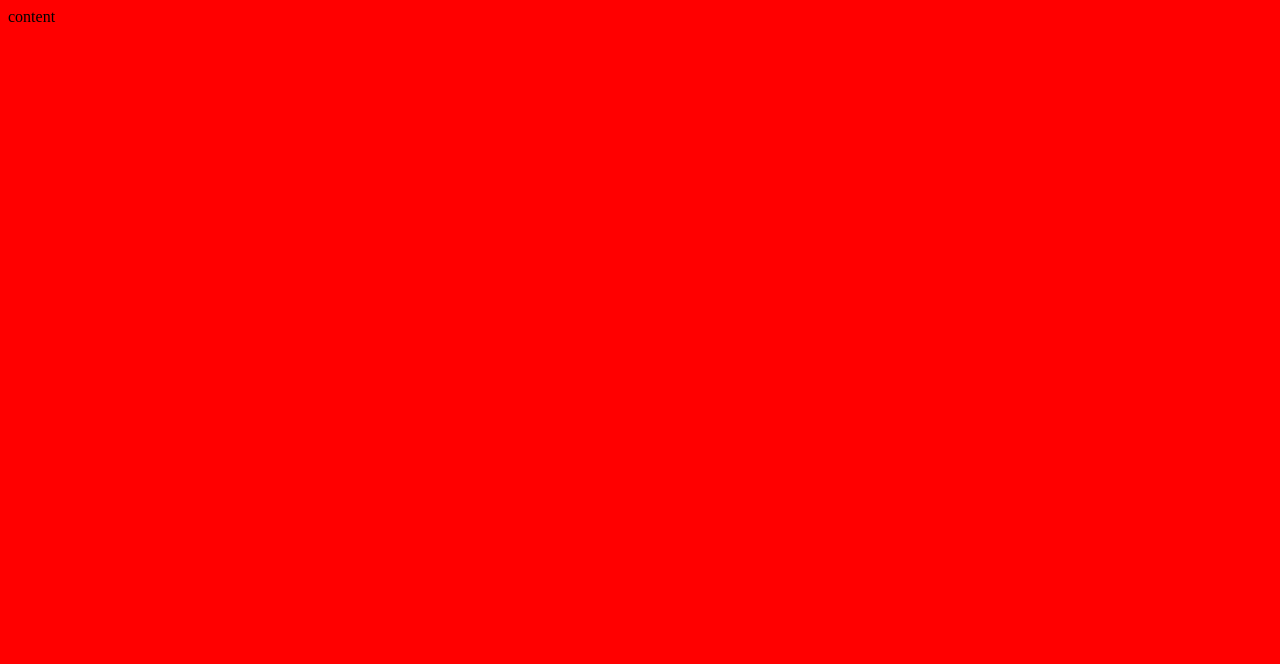
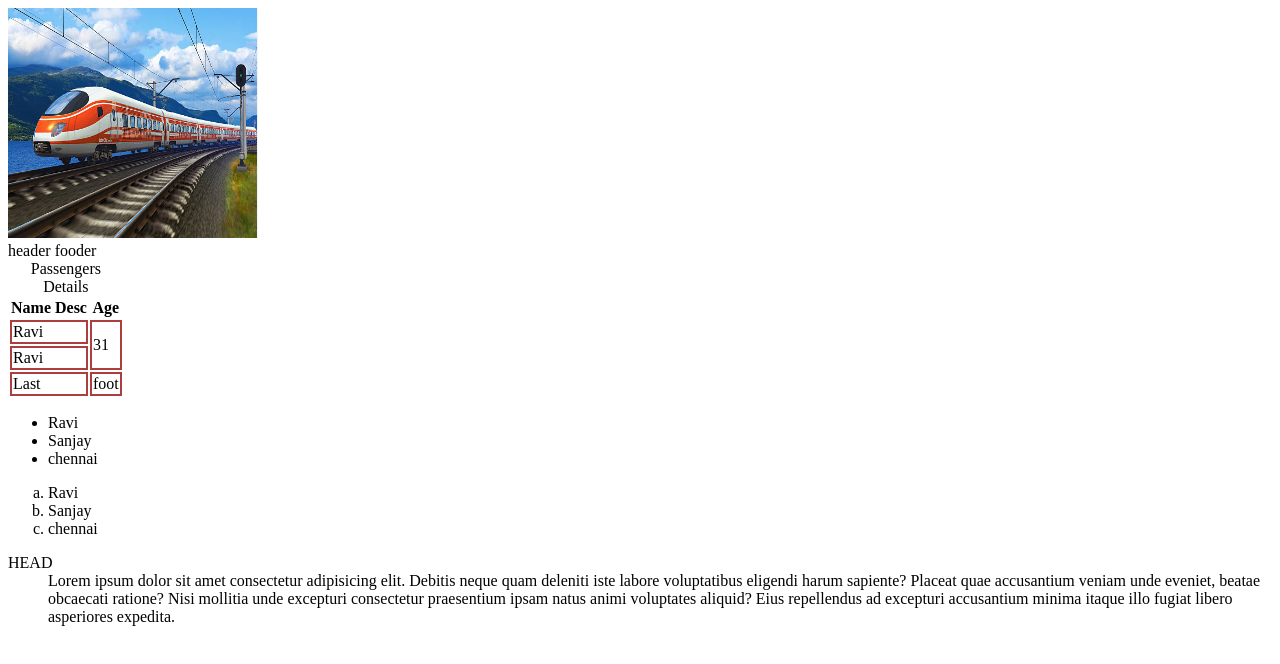
Before and after one commit to RAVIVARMAN771/sigma-web-dev-course, a plain HTML site: page index.html in a window 1280 px wide. Drawn offline with Linux system fonts and the light colour scheme.

Commit message:
Add files via upload

```diff
--- a/index.html
+++ b/index.html
@@ -3,12 +3,58 @@
 <head>
     <meta charset="UTF-8">
     <meta name="viewport" content="width=device-width, initial-scale=1.0">
-    <title>My Web Page</title>
-    <meta name="description" content="">
+    <title>Images</title>
     <link rel="stylesheet" href="style.css">
 </head>
 <body>
-   content
-   <script src="script.js"></script>
+    <img width="250" height="230" src="train images.png" alt="train image">
+<br>
+    <table>
+    <thead>
+      header
+    </thead>
+    <thead>
+      fooder
+    </thead>
+      <caption>Passengers Details</caption>
+      <thead>
+
+        <tr>
+          <th>Name</th>
+          <th>Desc</th>
+          <th>Age</th>
+        </tr>
+      </thead>
+      </tbody>
+        <tr>
+          <td colspan="2">Ravi</td>
+          <td rowspan="2">31</td>
+        </tr>
+          <td colspan="2">Ravi</td>
+          <tbody>
+        </tr>
+        <tfoot>
+          <tr>
+            <td colspan="2">Last</td>
+            <td rowspan="2">foot</td>
+          </tr>
+          </tfoot>
+      </table>
+<ul type="disc">
+<li>Ravi</li>
+<li>Sanjay</li>
+<li>chennai</li>
+</ul>
+<ol type="a">
+<li>Ravi</li>
+<li>Sanjay</li>
+<li>chennai</li>
+</ol>
+<DL>
+
+  <dt>HEAD</dt>
+  <DD>Lorem ipsum dolor sit amet consectetur adipisicing elit. Debitis neque quam deleniti iste labore voluptatibus eligendi harum sapiente? Placeat quae accusantium veniam unde eveniet, beatae obcaecati ratione? Nisi mollitia unde excepturi consectetur praesentium ipsam natus animi voluptates aliquid? Eius repellendus ad excepturi accusantium minima itaque illo fugiat libero asperiores expedita.</DD>
+
+</DL>
 </body>
 </html>
--- a/script.js
+++ /dev/null
@@ -1 +0,0 @@
-alert("Welcome ravi web page")
--- a/style.css
+++ b/style.css
@@ -1,3 +1,3 @@
-body{
-    background-color: red;
+td {
+    border: 2px solid rgb(173, 62, 62);
 }
```
Also changed, not shown: train images.png (added), trainimage.jpg (added).
